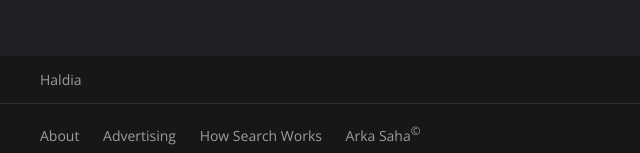
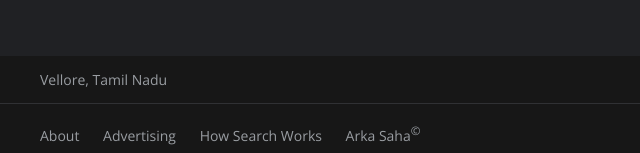
Before and after one commit to Arka-Saha/Giggle---Google-Clone-Web-Dev-, a plain HTML site: page index.html in a window 1280 px wide. Shown: the part 644-797 px from the top of the page, 0-640 px from the left. Drawn offline with nearby package versions, Linux system fonts and the light colour scheme.

Commit message:
Update index.html

```diff
--- a/index.html
+++ b/index.html
@@ -29,7 +29,7 @@ Arka Saha"></a>
     </center>
 
     <div id="bottom_container">
-        <p id="location">Haldia</p>
+        <p id="location">Vellore, Tamil Nadu</p>
         <hr size='.1px' noshade color="#303134">
         <p id="bottom_options"><a>About</a> <a>Advertising</a> <a href="https://github.com/Arka-Saha/giigle-google-clone" target="_blank">How Search Works</a> <a>Arka Saha<sup>&copy</sup></a>
         <span> <a>Privacy</a><a> Terms</a> <a> Settings</a></span></p>
```
